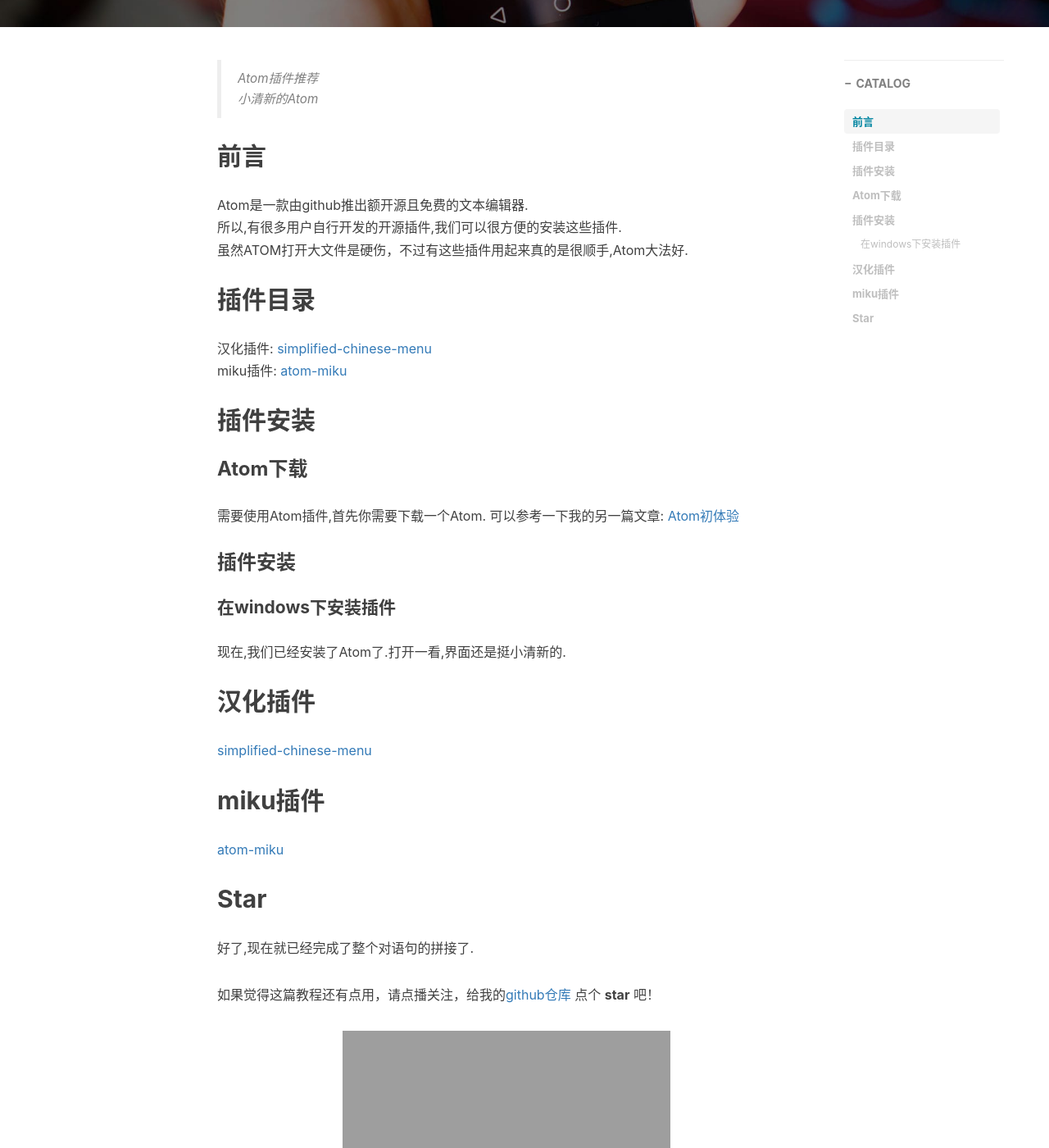
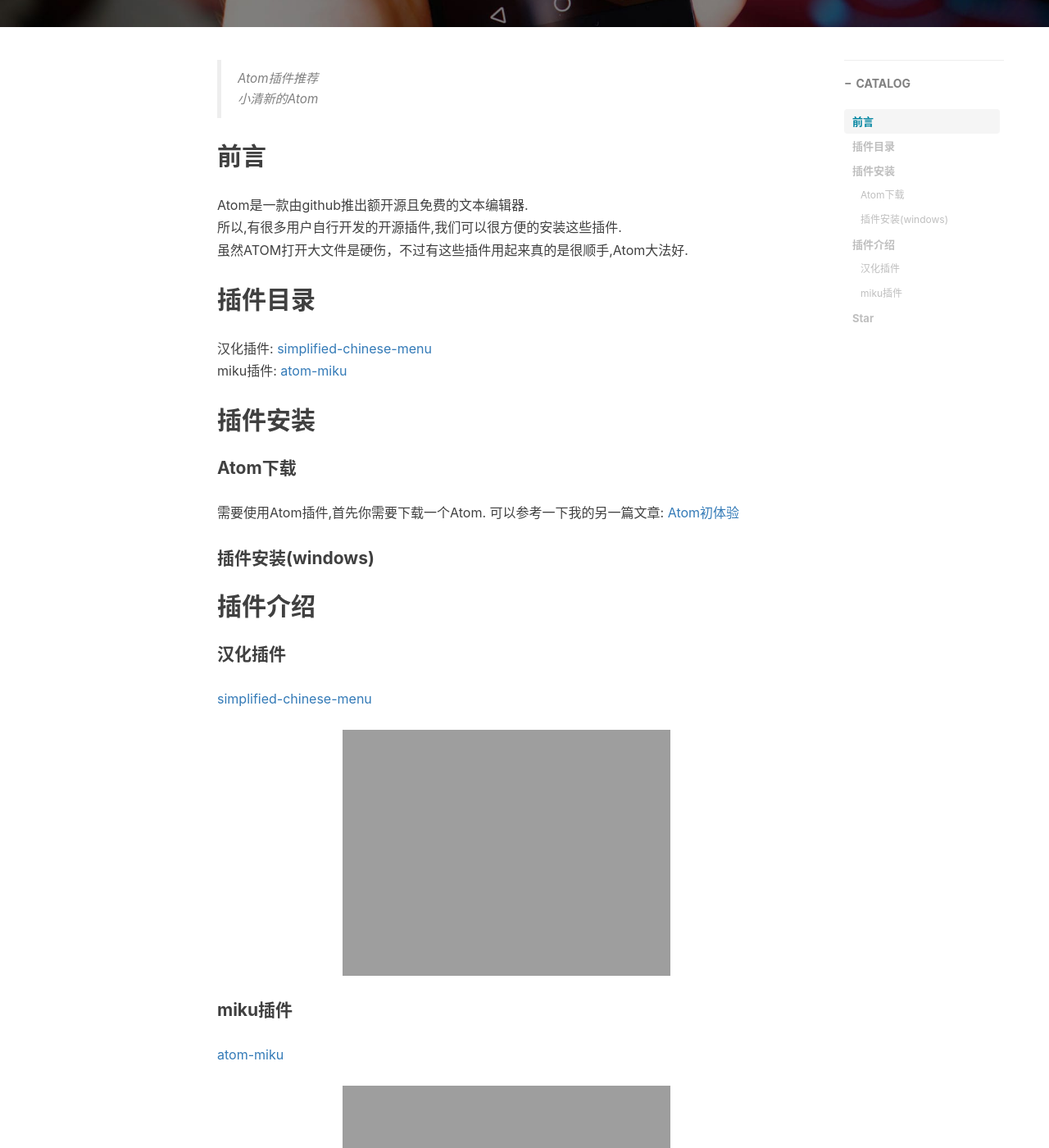
Before and after one commit to FeDemo/fedemo.github.io, a Jekyll site: the page built from _posts/2017-12-08-atom_plugins.md, in a window 1280 px wide and 1400 px high, scrolled down 490 px. Shown: the whole window at 82% size. Built offline with Jekyll 4.4.1, drawn with Linux system fonts in a browser that asks for light colours; nearby versions of some CDN libraries; comment, search, counter and statistics services are not loaded.

Commit message:
update star update posts/atom_plugins

```diff
--- a/_posts/2017-12-08-atom_plugins.md
+++ b/_posts/2017-12-08-atom_plugins.md
@@ -25,27 +25,24 @@
 [atom-miku](https://github.com/sunqibuhuake/atom-miku)
 
 ## 插件安装
-### Atom下载
+#### Atom下载
 
 需要使用Atom插件,首先你需要下载一个Atom.
 可以参考一下我的另一篇文章:
-[Atom初体验](https://fedemo.github.io/2017/11/26/Atom%E5%88%9D%E4%BD%93%E9%AA%8C/)
+[Atom初体验](https://fedemo.github.io/2017/11/26/atom_first/)
 
-### 插件安装
-#### 在windows下安装插件
-现在,我们已经安装了Atom了.打开一看,界面还是挺小清新的.
+#### 插件安装(windows)
 
-
-## 汉化插件
+## 插件介绍
+#### 汉化插件
 
 [simplified-chinese-menu](https://github.com/chinakids/atom-simplified-chinese-menu)
-
-## miku插件
+![](https://fedemo.github.io/posts_img/2017-12-08-atom_plugins/simplified-chinese-menu.png)
+#### miku插件
 
 [atom-miku](https://github.com/sunqibuhuake/atom-miku)
-
+![](https://fedemo.github.io/posts_img/2017-12-08-atom_plugins/atom_miku.gif)
 ## Star
-好了,现在就已经完成了整个对语句的拼接了.
 
 如果觉得这篇教程还有点用，请点播关注，给我的[github仓库](https://github.com/FeDemo/fedemo.github.io) 点个 **star** 吧！
 
```
Also changed, not shown: _posts/2017-11-26-atom_first.md (+0 -1 lines), _posts/2017-12-04-oracle_shared sql.md (+0 -1 lines).
